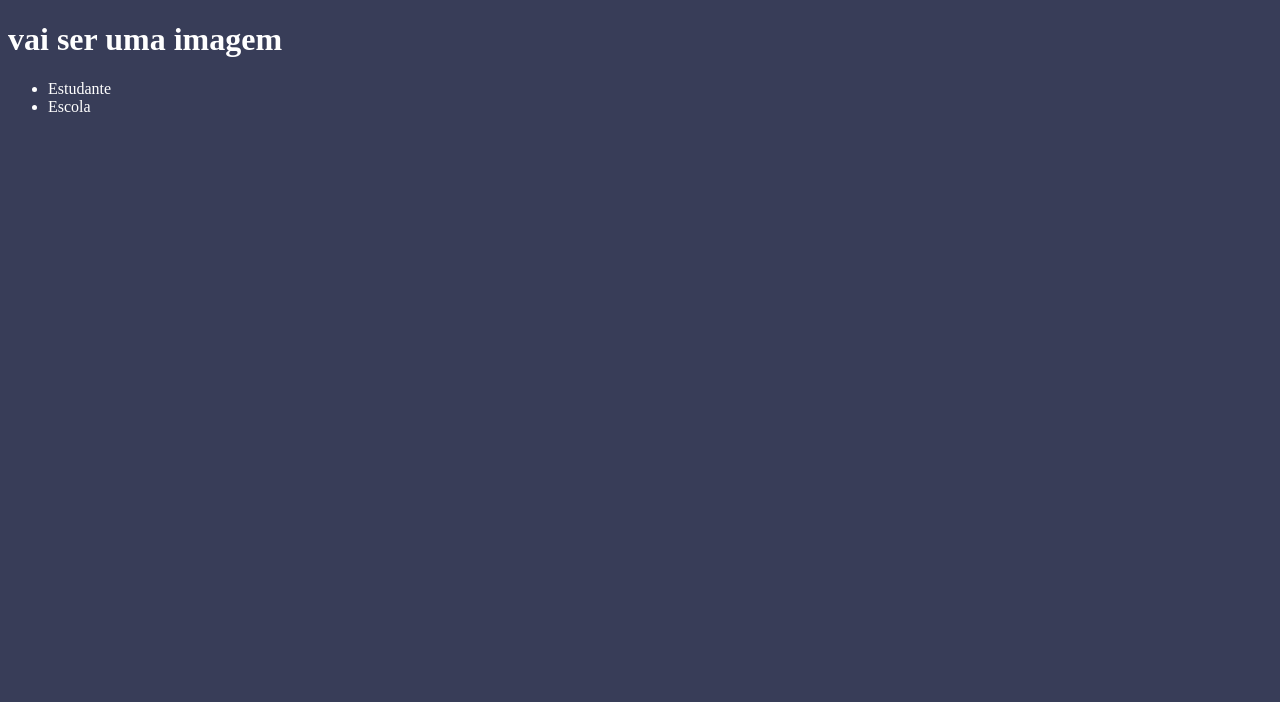
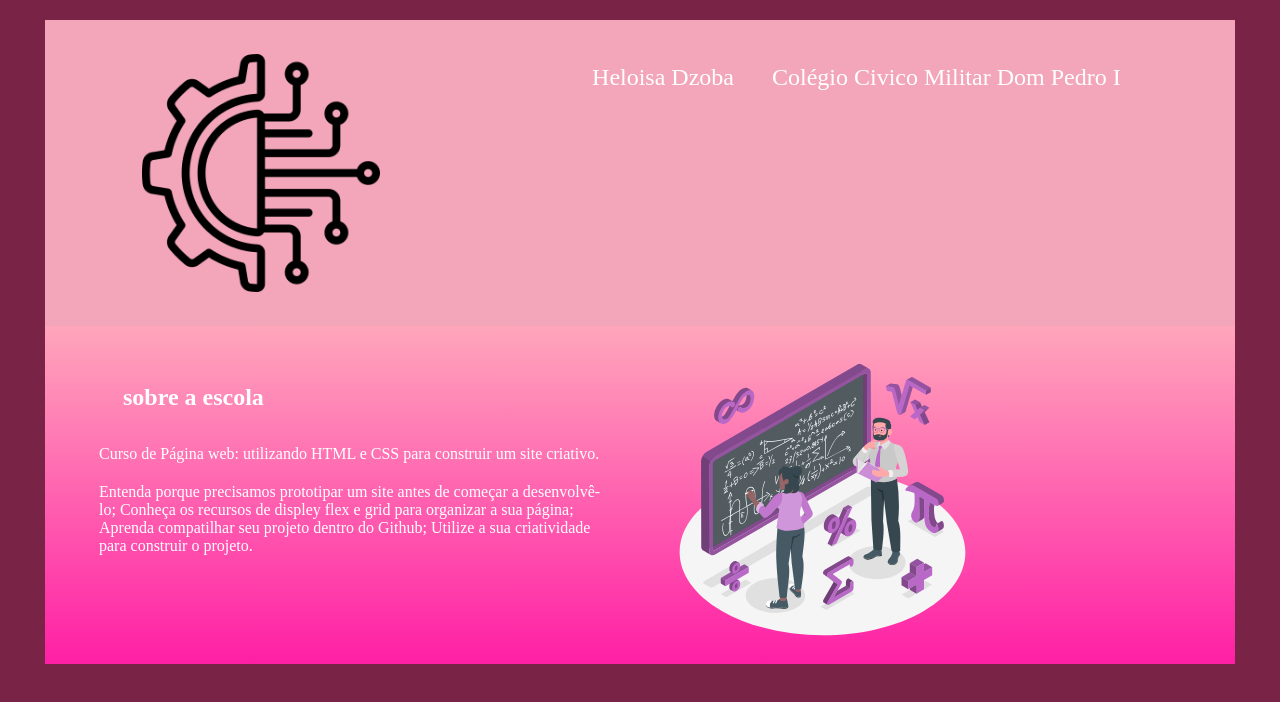
Before and after one commit to helodzoba/programa-oo, a plain HTML site: page index.html in a window 1280 px wide. Drawn offline with Linux system fonts and the light colour scheme.

Commit message:
Add files via upload

```diff
--- a/index.html
+++ b/index.html
@@ -2,15 +2,31 @@
 <html lang="pt-br">
 <head>
     <meta charset="UTF-8">
+    <meta http-equiv="X-UA-Compatible" content="IE=edge">
     <meta name="viewport" content="width=device-width, initial-scale=1.0">
     <title>Document</title>
     <link rel="stylesheet" href="style.css">
 </head>
 <body>
-     <h1>vai ser uma imagem</h1>
-     <ul>
-        <li>Estudante</li>
-     <li> Escola</li>
+  <header class="cabecalho">
+   <img class="cabecalho-imagem" src="tecnologia (1).png" alt="">
+    <ul class="cabecalho-lista-item">
+      <li class="cabecalho-lista-item">Heloisa Dzoba</li>
+      <li class="cabecalho-lista-item">Colégio Civico Militar Dom Pedro I </li>
     </ul>
+</header>
+<section class=" escola">
+  <div class="escola-conteudo">
+  <h2 class="escola-titulo">sobre a escola</h2>
+  <p class="escola-texto-um">Curso de Página web: utilizando HTML e CSS para construir um site criativo.</p>
+  <p class="escola-texto-dois">
+    Entenda porque precisamos prototipar um site antes de começar a desenvolvê-lo;
+    Conheça os recursos de displey flex e grid para organizar a sua página;
+    Aprenda compatilhar seu projeto dentro do Github;
+    Utilize a sua criatividade para construir o projeto.
+    </p>
+    </div>
+    <img class="escola-imagem" src="Mathematics-amico.svg" alt="">
+</section>
 </body>
 </html>
--- a/style.css
+++ b/style.css
@@ -1,7 +1,49 @@
+*{
+    margin: 0 15px;
+    padding: 10px 0;
+}
 header{
-  background-color: #383d58;
- color: white;
+    background-color: rgb(162, 122, 255);
+
+    color: white;
 
 }
-body{ background-color: #383d58;
-    color: white; }
+body{
+    background-color: rgb(121, 36, 71);
+
+    color: white;
+
+}
+.cabecalho-imagem{
+    width: 20%;
+}
+
+.cabecalho{
+   background-color: rgb(243, 166, 185);
+    display: flex;
+    justify-content: space-around;
+    padding:24px 0;
+font-size: 24px;
+}
+.cabecalho-lista-item{
+    display: inline-block;
+    margin: 0 16px;
+}
+.escola-imagem {
+    width: 25%;
+
+}
+.escola{
+    background-image: linear-gradient(#FFA6BB, #FF1FA5);
+    display: flex;
+    color: rgb(255, 255, 255);
+}
+.escola-conteudo{
+    width: 45%;
+    justify-content: center;
+    align-items: center;
+    padding: 24px;
+}
+.escola-titulo{
+    padding: 24px;
+}
```
Also changed, not shown: Mathematics-amico.svg (added), tecnologia (1).png (added), 2 other files.
